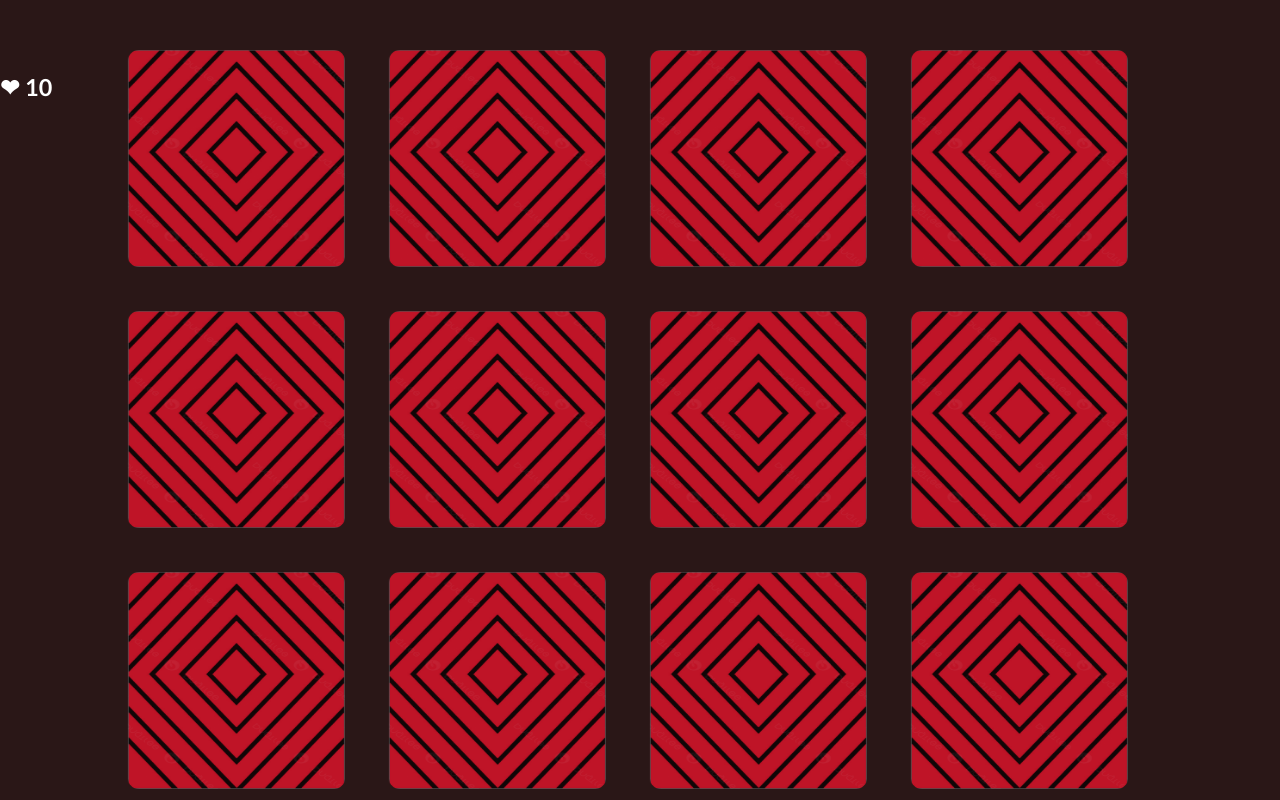
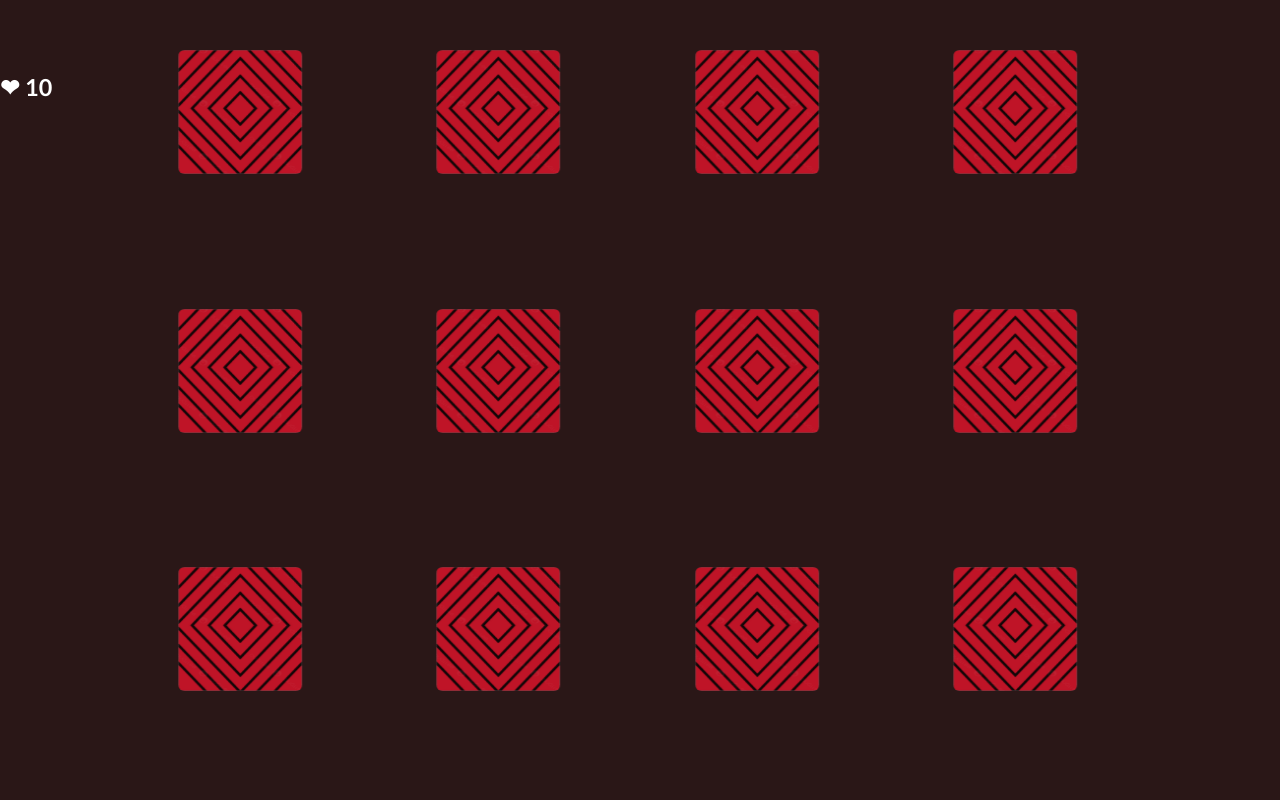
Before and after one commit to SaadHabashneh/card-memo, a React (Vite) app: page / in a window 1280 px wide. Shown: the top 800 px of the page. Built offline with nearby package versions, Linux system fonts and the light colour scheme.

Commit message:
ok layout

```diff
--- a/src/App.css
+++ b/src/App.css
@@ -17,7 +17,7 @@ body {
   margin: 50px auto;
   display: grid;
   grid-template-columns: repeat(auto-fill, minmax(20%, 1fr));
-  grid-gap: 20px;
+  grid-gap: 10px;
   justify-items: center;
   align-items: center;
 }
@@ -31,8 +31,9 @@ body {
 
 .card div {
   position: absolute;
-  width: 90%;
-  height: 90%;
+  width: 50%;
+  height: 50%;
+  margin-left: 20%;
   backface-visibility: hidden;
   transition: transform 0.6s ease;
 }
```
